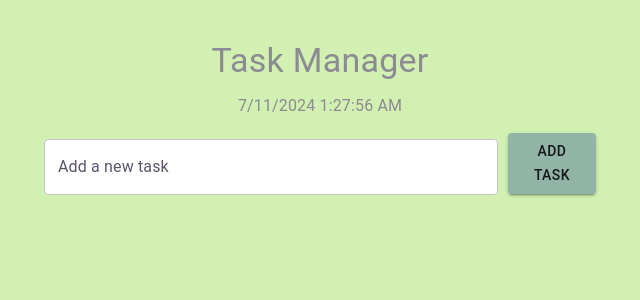
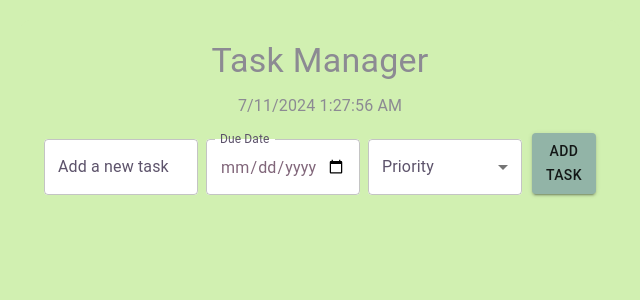
Before and after one commit to wangtony4005/task_manager, a React (Create React App) app: page / in a window 1280 px wide. Shown: the top 300 px of the page, without its empty margins (320-960 px from the left). Built offline with nearby package versions, Linux system fonts and the light colour scheme.

Commit message:
Tony: Fix

```diff
--- a/src/components/Task.css
+++ b/src/components/Task.css
@@ -1,4 +1,15 @@
+/* Task.css */
 .completed {
     text-decoration: line-through;
     color: #5D536B;
   }
+
+  .task-details {
+    display: flex;
+    flex-direction: column;
+    margin-top: 4px;
+  }
+
+  .task-details span {
+    display: block;
+  }
--- a/src/components/Task.js
+++ b/src/components/Task.js
@@ -1,5 +1,5 @@
 import React from 'react';
-import { ListItem, ListItemText, IconButton, Checkbox } from '@mui/material';
+import { ListItem, ListItemText, IconButton, Checkbox, Typography } from '@mui/material';
 import { Delete, CheckBox, CheckBoxOutlineBlank } from '@mui/icons-material';
 import './Task.css';
 
@@ -19,7 +19,20 @@ const Task = ({ task, deleteTask, toggleTaskCompletion }) => {
         checked={task.completed}
         onClick={() => toggleTaskCompletion(task.id)}
       />
-      <ListItemText primary={task.name} className={task.completed ? 'completed' : ''} />
+      <ListItemText
+        primary={task.name}
+        secondary={
+          <>
+            <Typography component="span" variant="body2" color="textPrimary">
+              Due: {task.dueDate}
+            </Typography>
+            <Typography component="span" variant="body2" color="textSecondary">
+              Priority: {task.priority}
+            </Typography>
+          </>
+        }
+        className={task.completed ? 'completed' : ''}
+      />
     </ListItem>
   );
 };
--- a/src/components/TaskForm.css
+++ b/src/components/TaskForm.css
@@ -9,22 +9,22 @@
   padding: 10px;
   font-size: 1rem;
   margin-right: 10px;
-    border: 1px solid #92B4A7;
+  border: 1px solid #347FC4;
   border-radius: 4px;
-    background-color: #D1F0B1;
-    color: #8C8A93;
+  background-color: #FFFFFF; /* Changed to lighter color */
+  color: #272838; /* Adjust text color if needed */
 }
 
 .task-form button {
   padding: 10px 20px;
   font-size: 1rem;
   border: none;
-    background-color: #92B4A7;
+  background-color: #347FC4;
   color: white;
   border-radius: 4px;
   cursor: pointer;
 }
 
 .task-form button:hover {
-    background-color: #81667A;
+  background-color: #7D6B91;
 }
--- a/src/components/TaskForm.js
+++ b/src/components/TaskForm.js
@@ -1,15 +1,19 @@
 import React, { useState } from 'react';
-import { TextField, Button, Box } from '@mui/material';
+import { TextField, Button, Box, MenuItem } from '@mui/material';
 import './TaskForm.css';
 
 const TaskForm = ({ addTask }) => {
   const [taskName, setTaskName] = useState('');
+  const [dueDate, setDueDate] = useState('');
+  const [priority, setPriority] = useState('');
 
   const handleSubmit = (e) => {
     e.preventDefault();
     if (taskName.trim()) {
-      addTask({ id: Date.now(), name: taskName, completed: false });
+      addTask({ id: Date.now(), name: taskName, completed: false, dueDate, priority });
       setTaskName('');
+      setDueDate('');
+      setPriority('');
     } else {
       console.log("Task name is empty, not adding task.");
     }
@@ -34,6 +38,49 @@ const TaskForm = ({ addTask }) => {
           style: { color: '#5D536B' },
         }}
       />
+      <TextField
+        variant="outlined"
+        margin="normal"
+        type="date"
+        fullWidth
+        label="Due Date"
+        value={dueDate}
+        onChange={(e) => setDueDate(e.target.value)}
+        InputProps={{
+          style: {
+            color: '#81667A',
+            backgroundColor: '  #FFFFFF',
+          },
+        }}
+        InputLabelProps={{
+            shrink:true,
+          style: { color: '#5D536B' },
+        }}
+        sx={{ ml: 1 }}
+      />
+      <TextField
+        select
+        variant="outlined"
+        margin="normal"
+        fullWidth
+        label="Priority"
+        value={priority}
+        onChange={(e) => setPriority(e.target.value)}
+        InputProps={{
+          style: {
+            color: '#81667A',
+            backgroundColor: '  #FFFFFF',
+          },
+        }}
+        InputLabelProps={{
+          style: { color: '#5D536B' },
+        }}
+        sx={{ ml: 1 }}
+      >
+        <MenuItem value="Low">Low</MenuItem>
+        <MenuItem value="Medium">Medium</MenuItem>
+        <MenuItem value="High">High</MenuItem>
+      </TextField>
       <Button type="submit" variant="contained" color="primary" style={{ marginLeft: '10px' }}>
         Add Task
       </Button>
```
Lines whose indentation alone changed are shown as unchanged.
